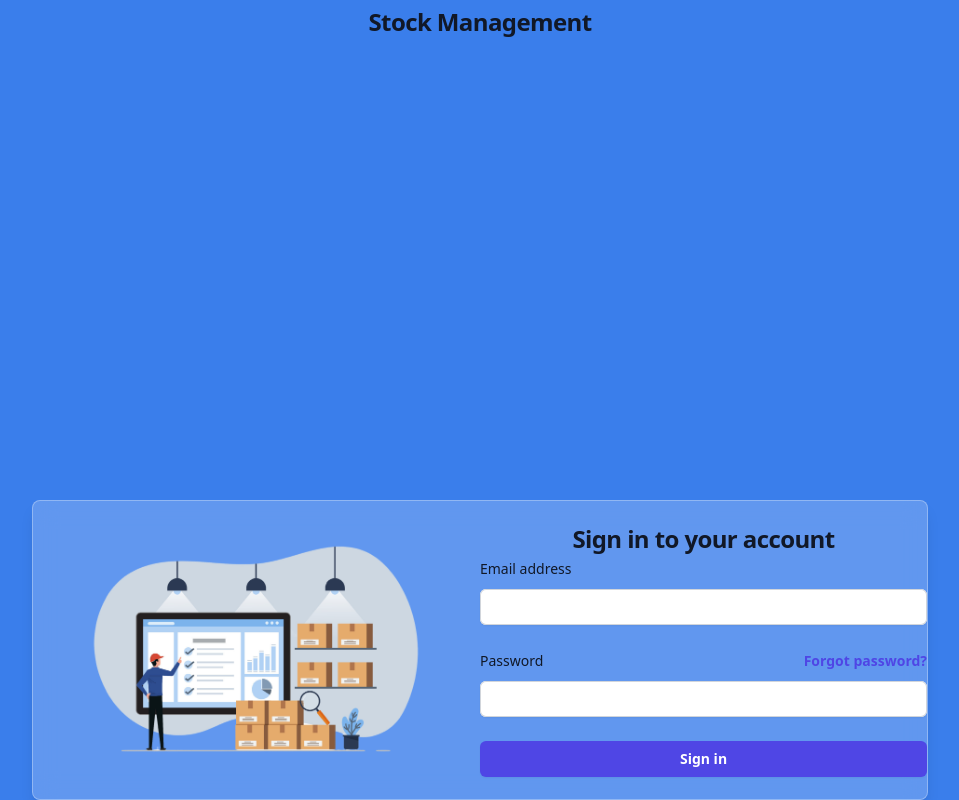
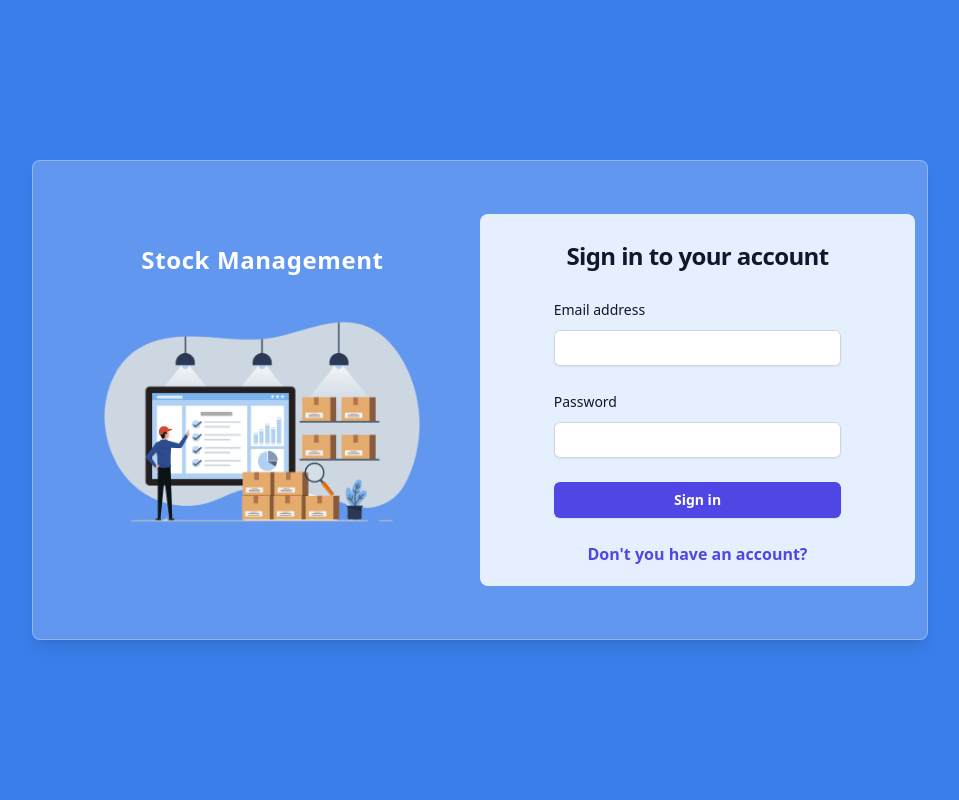
Before and after one commit to zlhshn/stock_app, a React (Create React App) app: page / in a window 1280 px wide. Shown: the whole page, without its empty margins (160-1119 px from the left). Built offline with nearby package versions, Linux system fonts and the light colour scheme.

Commit message:
login validation

```diff
--- a/src/pages/Login.jsx
+++ b/src/pages/Login.jsx
@@ -1,24 +1,59 @@
 import React from "react";
 import { Link } from "react-router-dom";
 import stockImage from "../assets/loginimage.png";
+import { Formik, Form } from "formik";
+import { object, string } from "yup";
+import loginSpinner from "../assets/loading-gif-png-5.gif";
 
 const Login = () => {
+  const loginSchema = object({
+    email: string()
+      .email("Please enter a valid email")
+      .required("Email is required"),
+    password: string()
+      .required("Password is required")
+      .min(8, "Password must contain at least 8 characters")
+      .max(20, "Password must contain no more than 20 characters")
+      .matches(/\d+/, "Password must contain at least one number")
+      .matches(/[a-z]/, "Password must contain at least one lowercase letter")
+      .matches(/[A-Z]/, "Password must contain at least one uppercase letter")
+      .matches(
+        /[@.$!%*?&]+/,
+        "Password must contain at least one special character (@.$!%*?&)"
+      ),
+  });
+
   return (
-    <div className="bg-[#3a7eeb]  h-[100vh] flex flex-col content-center items-center   ">
-        <div className="basis-full text-black text-center">
-          <h2 className="mt-1 text-center text-2xl font-bold leading-9 tracking-tight text-gray-900" >Stock Management</h2>
+    <div className="bg-[#3a7eeb]  h-[100vh] flex flex-col justify-center items-center   ">
+      <div className="box-border rounded-lg bg-white bg-opacity-20 shadow-lg backdrop-filter backdrop-blur-md border border-white border-opacity-30 flex flex-wrap justify-around items-center w-[70%] h-[60%] p-3">
+        <div className="w-1/2  hidden md:block">
+          <h2 className="mt-1 text-center text-2xl font-bold leading-9 tracking-wide text-white">
+            Stock Management
+          </h2>
+
+          <img src={stockImage} alt="" className="w-[100%] h-[100%]" />
         </div>
-      <div className="box-border rounded-lg bg-white bg-opacity-20 shadow-lg backdrop-filter backdrop-blur-md border border-white border-opacity-30 flex flex-wrap justify-around items-center w-[70%] h-[60%]  content-baseline">
-
-
-        <div className="w-1/2  hidden md:block">
-          <img src={stockImage} alt="" className="w-[100%] h-[100%]"/>
-        </div>
-        <div className="w-1/2   rounded-lg ">
+        <div className="w-1/2 rounded-lg bg-[#feffffd7] p-3 py-5">
+          <Formik
+            initialValues={{ email: "", password: "" }}
+            validationSchema={loginSchema}
+            onSubmit={(values, actions) => {
+              actions.resetForm();
+              actions.setSubmitting(false);
+            }}
+          >
+            {({
+              values,
+              errors,
+              touched,
+              handleChange,
+              handleBlur,
+              isSubmitting,
+            }) => (
+              <form className="space-y-6 w-[70%] m-auto h-[80%]">
                 <h2 className="mt-1 text-center text-2xl font-bold leading-9 tracking-tight text-gray-900">
                   Sign in to your account
                 </h2>
-          <form className="space-y-6" action="#" method="POST">
                 <div>
                   <label
                     htmlFor="email"
@@ -32,10 +67,17 @@ const Login = () => {
                       name="email"
                       type="email"
                       autoComplete="email"
-                  required
+                      value={values.email}
+                      onChange={handleChange}
+                      onBlur={handleBlur}
                       className="block w-full rounded-md border-0 py-1.5 text-gray-900 shadow-sm ring-1 ring-inset ring-gray-300 placeholder:text-gray-400 focus:ring-2 focus:ring-inset focus:ring-indigo-600 sm:text-sm sm:leading-6"
                     />
                   </div>
+                  {touched.email && errors.email && (
+                    <span className="absolute text-red-500 text-sm pt-1">
+                      *{errors.email}
+                    </span>
+                  )}
                 </div>
 
                 <div>
@@ -46,14 +88,6 @@ const Login = () => {
                     >
                       Password
                     </label>
-                <div className="text-sm">
-                  <a
-                    href="#"
-                    className="font-semibold text-indigo-600 hover:text-indigo-500"
-                  >
-                    Forgot password?
-                  </a>
-                </div>
                   </div>
                   <div className="mt-2">
                     <input
@@ -61,10 +95,17 @@ const Login = () => {
                       name="password"
                       type="password"
                       autoComplete="current-password"
-                  required
+                      value={values.password}
+                      onChange={handleChange}
+                      onBlur={handleBlur}
                       className="block w-full rounded-md border-0 py-1.5 text-gray-900 shadow-sm ring-1 ring-inset ring-gray-300 placeholder:text-gray-400 focus:ring-2 focus:ring-inset focus:ring-indigo-600 sm:text-sm sm:leading-6"
                     />
                   </div>
+                  {touched.password && errors.password && (
+                    <span className="absolute text-red-500 text-sm pt-1">
+                      *{errors.password}
+                    </span>
+                  )}
                 </div>
 
                 <div>
@@ -72,10 +113,22 @@ const Login = () => {
                     type="submit"
                     className="flex w-full justify-center rounded-md bg-indigo-600 px-3 py-1.5 text-sm font-semibold leading-6 text-white shadow-sm hover:bg-indigo-500 focus-visible:outline focus-visible:outline-2 focus-visible:outline-offset-2 focus-visible:outline-indigo-600"
                   >
-                Sign in
+                    {isSubmitting ? loginSpinner : "Sign in"}
                   </button>
                 </div>
+                <div className="text-center">
+                  <h4>
+                    <Link
+                      to="/register"
+                      className="font-semibold text-indigo-600 hover:text-indigo-500"
+                    >
+                      Don't you have an account?
+                    </Link>
+                  </h4>
+                </div>
               </form>
+            )}
+          </Formik>
         </div>
       </div>
     </div>
```
Also changed, not shown: src/assets/loading-gif-png-5.gif (added). Lines whose indentation alone changed are shown as unchanged.
